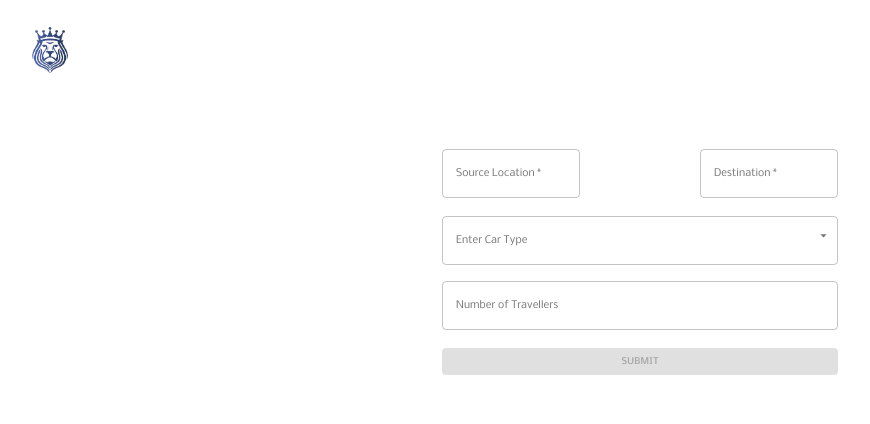
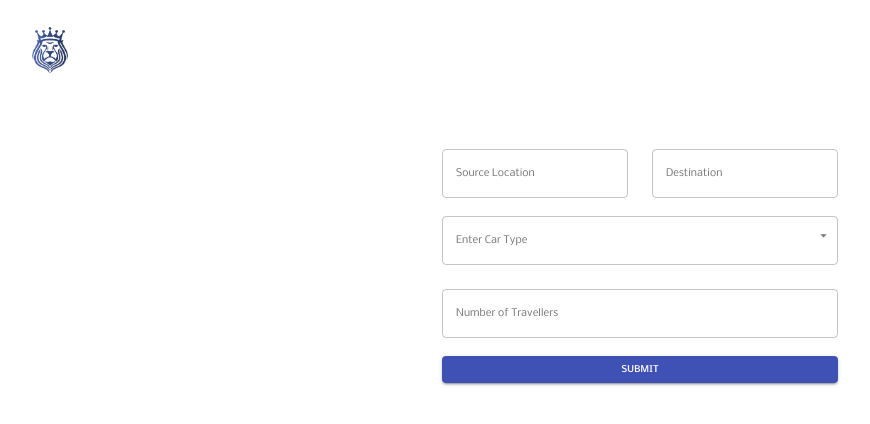
Before and after one commit to kasimnadim6/car-rental, a React (Create React App) app: page / in a window 1280 px wide. Shown: the top 424 px of the page, without its empty margins (0-870 px from the left). Built offline with nearby package versions, Linux system fonts and the light colour scheme.

Commit message:
used Form, Field components

```diff
--- a/src/components/StepForm/Address.tsx
+++ b/src/components/StepForm/Address.tsx
@@ -3,9 +3,11 @@ import TextField from "@material-ui/core/TextField";
 import MenuItem from "@material-ui/core/MenuItem";
 import Button from "@material-ui/core/Button";
 import styled from "styled-components";
-import { withStyles } from "@material-ui/core/styles";
-import { useFormik } from "formik";
+import { Formik, Form, Field, ErrorMessage } from "formik";
 import * as yup from "yup";
+
+import { TextFormField } from "../FormFields/TextFormFields";
+import { SelectFormField } from "../FormFields/SelectFormField";
 
 export const Address = () => {
   const cars = [
@@ -20,133 +22,97 @@ export const Address = () => {
     passengers: "",
   };
   const validationSchema = yup.object({
-    sourceLocation:yup.string().required("Source location is Required"),
-    destination:yup.string().required("Destination is Required"),
-    carType:yup.string(),
-    passengers:yup.number().positive('number of passengers must be a positive number').lessThan(999999999,'Invalid')
+    sourceLocation: yup.string().required("Source location is Required"),
+    destination: yup.string().required("Destination is Required"),
+    carType: yup.string(),
+    passengers: yup
+      .number()
+      .when("carType", {
+        is: "suv",
+        then: yup.number().max(6),
+        otherwise: yup.number().max(4),
       })
-  const formik = useFormik({
-    initialValues,
-    validationSchema,
-    onSubmit: (values) => {
+      .positive("number of passengers must be a positive number"),
+  });
+  const onSubmit = (values: any) => {
     alert(JSON.stringify(values, null, 2));
-    },
-  });
+  };
   return (
-    <>
+    <Formik
+      initialValues={initialValues}
+      validationSchema={validationSchema}
+      d
+      onSubmit={onSubmit}
+    >
+      {() => (
         <Container maxWidth="xs">
+          <Form>
             <Box>
-          <FieldBox>
-            <StyledTextField
+              <div style={{ minWidth: "47%" }}>
+                <Field
                   label="Source Location"
                   name="sourceLocation"
-              value={formik.values.sourceLocation}
-              onChange={formik.handleChange}
-              onBlur={formik.handleBlur}
-              margin="normal"
                   variant="outlined"
-              autoComplete="off"
-              required
+                  component={TextFormField}
                 />
-            {formik.touched.sourceLocation && formik.errors.sourceLocation ? (
-              <Error>{formik.errors.sourceLocation}</Error>
-            ) : null}
-          </FieldBox>
-          <FieldBox>
-            <StyledTextField
+              </div>
+              <div style={{ minWidth: "47%" }}>
+                <Field
                   label="Destination"
                   name="destination"
-              value={formik.values.destination}
-              onChange={formik.handleChange}
-              onBlur={formik.handleBlur}
-              margin="normal"
                   variant="outlined"
-              autoComplete="off"
-              required
+                  component={TextFormField}
                 />
-            {formik.touched.destination && formik.errors.destination ? (
-              <Error>{formik.errors.destination}</Error>
-            ) : null}
-          </FieldBox>
+              </div>
             </Box>
-        <FieldBox>
-          <StyledTextField
-            select
+            <div>
+              <Field
                 label="Enter Car Type"
                 name="carType"
-            value={formik.values.carType}
-            onChange={formik.handleChange}
-            onBlur={formik.handleBlur}
                 variant="outlined"
-            fullWidth
                 style={{ marginTop: "10px" }}
+                component={SelectFormField}
               >
                 {cars.map((car) => (
                   <MenuItem key={car.value} value={car.value}>
                     {car.label}
                   </MenuItem>
                 ))}
-          </StyledTextField>
-          {formik.errors.carType ? (
-            <Error>{formik.touched.carType && formik.errors.carType}</Error>
-          ) : null}
-        </FieldBox>
-        <FieldBox>
-          <StyledTextField
+              </Field>
+            </div>
+            <div>
+              <Field
                 label="Number of Travellers"
                 name="passengers"
                 type="number"
-            InputProps={{ inputProps: { min: 0, max: 6 } }}
-            value={formik.values.passengers}
-            onChange={formik.handleChange}
-            onBlur={formik.handleBlur}
-            margin="normal"
+                // InputProps={{ inputProps: { min: 0, max: 6 } }}
                 variant="outlined"
-            autoComplete="off"
-            fullWidth
+                component={TextFormField}
               />
-          {formik.touched.passengers && formik.errors.passengers ? (
-            <Error>{formik.errors.passengers}</Error>
-          ) : null}
-        </FieldBox>
+            </div>
             <ButtonBox>
               <Button
+                type="submit"
                 color="primary"
                 variant="contained"
-            style={{width:'100%'}}
-            disabled={!(formik.isValid && formik.dirty)}
-            onClick={() => formik.handleSubmit()}
+                style={{ width: "100%" }}
+                // disabled={!(formik.isValid && formik.dirty)}
               >
                 Submit
               </Button>
             </ButtonBox>
+          </Form>
         </Container>
-      {/* </Formik> */}
-    </>
+      )}
+    </Formik>
   );
 };
 
 const Box = styled.div`
   display: flex;
   justify-content: space-between;
-  TextField {
-    width: 50%;
-  }
 `;
-const StyledTextField = withStyles({
-  root: {
-    minWidth: "47%",
-  },
-})(TextField);
-const FieldBox = styled.div`
-  display: flex;
-  flex-direction: column;
-`;
-const Error = styled.div`
-  margin: 0 0 3px 5px;
-  color: red;
-  font-weight: 500;
-`;
+
 const ButtonBox = styled.div`
   display: flex;
   justify-content: center;
```
Lines whose indentation alone changed are shown as unchanged.
